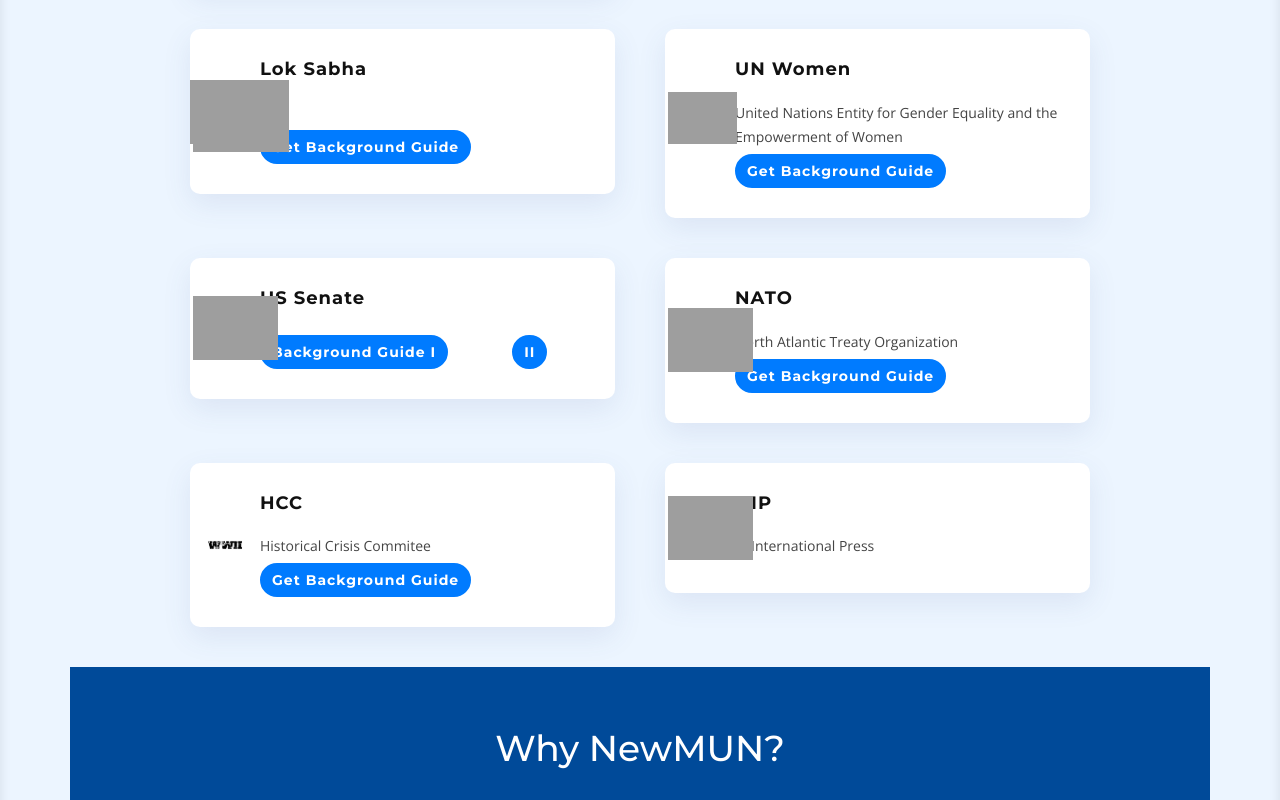
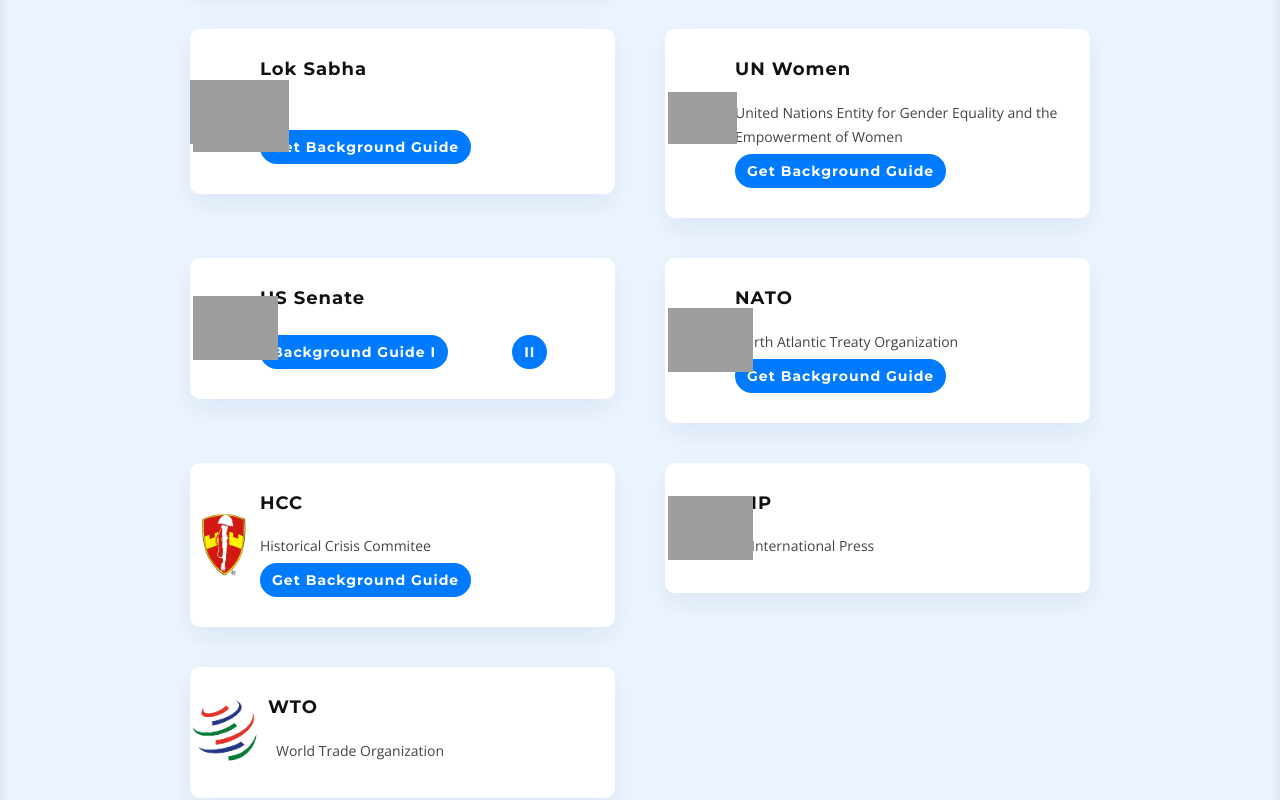
Before and after one commit to killshott3r/newmuntestpage, a plain HTML site: page index.html in a window 1280 px wide. Shown: the part 3370-4170 px from the top of the page. Drawn offline with nearby package versions, Linux system fonts and the light colour scheme; no server answers; grey boxes are pictures that could not be loaded; files whose address does not match are found by name.

Commit message:
Meeting 09.11.22 update

```diff
--- a/index.html
+++ b/index.html
@@ -371,7 +371,7 @@
           <!--REMOVE THESE COMMENTS IF MORE COUNCILS ARE BEING ADDED!!!!!!!!!!-->
           <div class="col-md-8 col-lg-5 offset-lg-1 wow bounceInUp" data-wow-duration="1.4s">
             <div class="box intro-info">
-              <div class="icon"><img src="img/Logo White.jpg" height=64px ></div>
+              <div class="icon px-2"><img src="img/Screenshot 2022-11-09 164123.png" height=64px ></div>
 
               <h4 class="title"><a href="">HCC</a></h4>
               <p class="description">Historical Crisis Commitee</p>
@@ -391,19 +391,20 @@
             </div>
           </div>
 
-          <!--<div class="col-md-8 col-lg-5 offset-lg-1 wow bounceInUp" data-wow-duration="1.4s">
+          <div class="col-md-8 col-lg-5 offset-lg-1 wow bounceInUp" data-wow-duration="1.4s">
             <div class="box intro-info">
-              <div class="icon"><img src="https://upload.wikimedia.org/wikipedia/commons/e/ee/UN_emblem_blue.svg" height=64px ></div>
-              <h4 class="title"><a href="">Security</a></h4>
-
-            </div>
-          </div>
-
-
-        </div>
-
-      </div>
-    </section>--><!-- #services -->
+              <div class="icon"><img src="img/wto logo.png" height=64px ></div>
+              <h4 class="title px-2"><a href="">WTO</a></h4>
+              <p class="description px-3">World Trade Organization</p>
+
+            </div>
+          </div>
+
+
+        </div>
+
+      </div>
+    </section><!-- #services -->
 
     <!--==========================
       Why Us Section
```
Also changed, not shown: Screenshot 2022-11-09 165504.png (added), img/Screenshot 2022-11-09 164123.png (added), img/wto logo.png (added).
